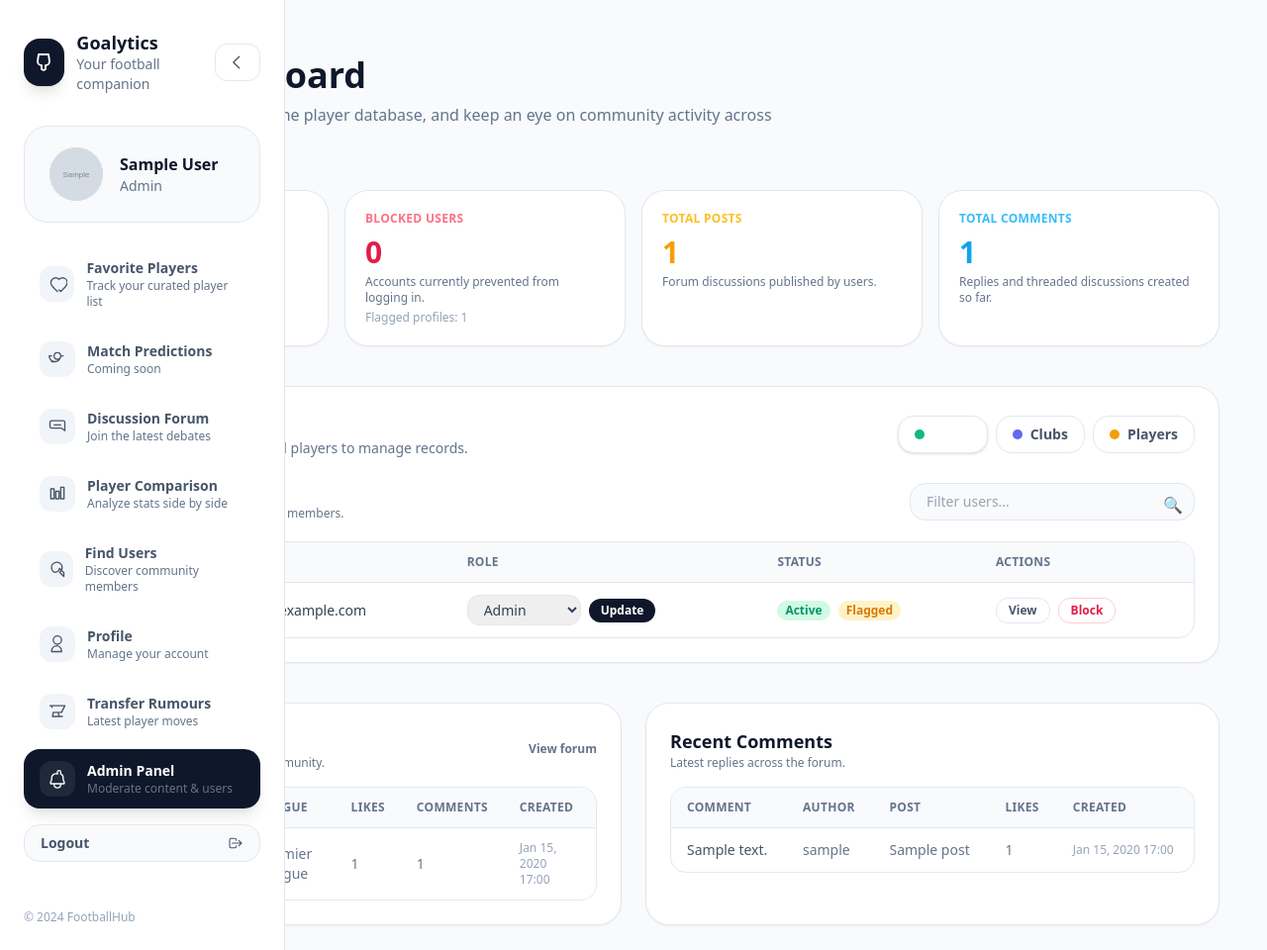
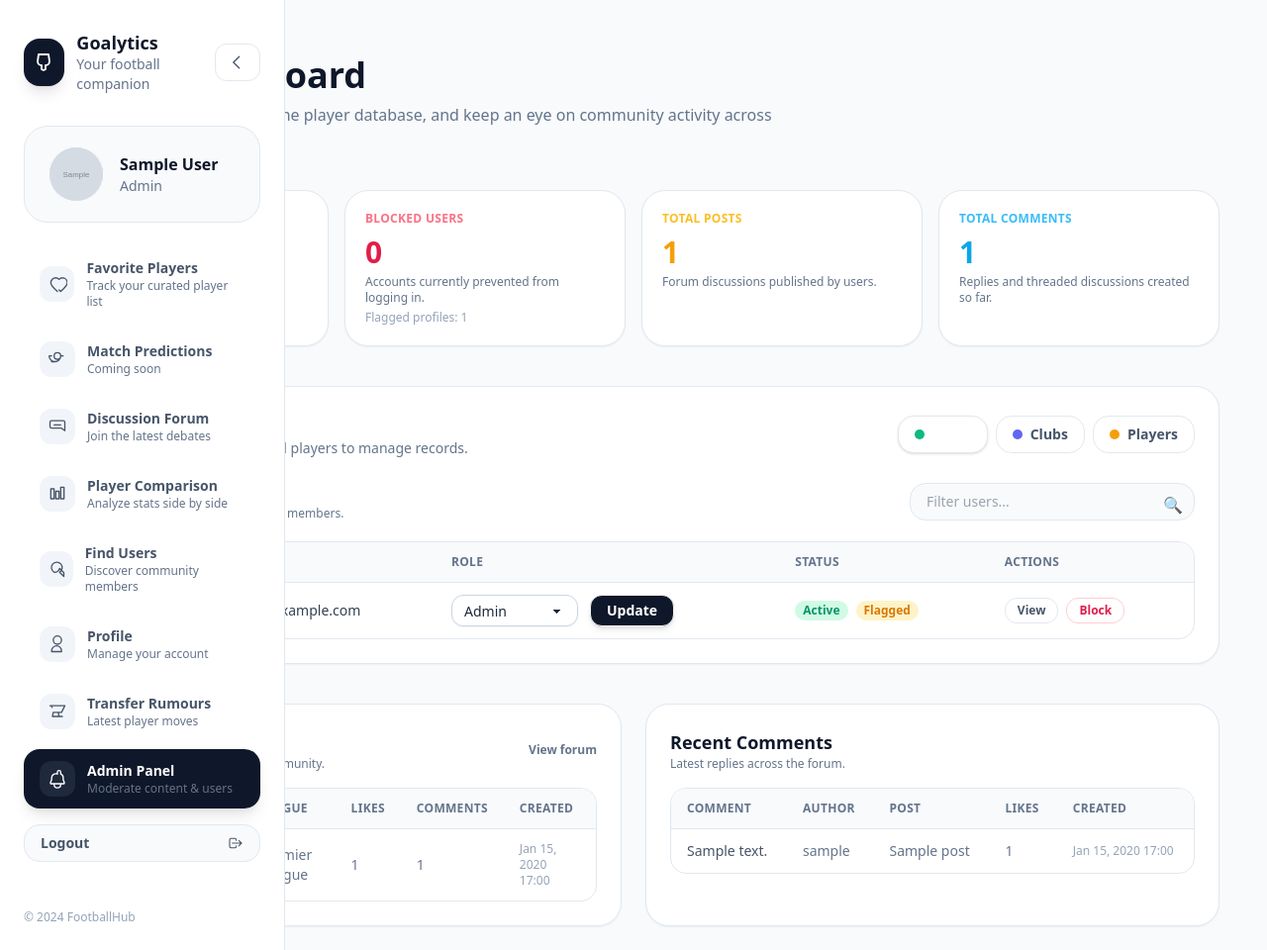
Before and after one commit to pbp-kelompok-B04/goalytics, a Django app: page /adminpanel/ in a window 1280 px wide. Shown: the whole page at 99% size. Run offline with Django 5.2, Linux system fonts and the light colour scheme; a user stored in the database is signed in; tables that the repository leaves empty hold one stand-in row (values such as "Sample post"); grey boxes marked "Sample" are stand-in pictures; some libraries are stand-ins or nearby versions.

Commit message:
update dropdown in adminpanel

```diff
--- a/adminpanel/templates/adminpanel/dashboard.html
+++ b/adminpanel/templates/adminpanel/dashboard.html
@@ -97,16 +97,22 @@
                     <td class="px-4 py-3 font-semibold text-slate-900">{{ user.username }}</td>
                     <td class="px-4 py-3">{{ user.email|default:"-" }}</td>
                     <td class="px-4 py-3">
-                      <form method="post" action="{% url 'adminpanel:update_user_role' user.id %}" class="flex flex-wrap items-center gap-2">
+                      <form method="post" action="{% url 'adminpanel:update_user_role' user.id %}" class="flex flex-wrap items-center gap-3">
                         {% csrf_token %}
-                        <select name="role" class="rounded-xl border border-slate-200 px-3 py-1 text-sm focus:border-slate-400 focus:outline-none focus:ring-2 focus:ring-slate-200"
-                                {% if user.username in locked_usernames %}disabled{% endif %}>
+
+                        <select name="role"
+                          class="select select-sm w-auto min-w-[8rem] rounded-xl border border-slate-300 bg-white text-slate-800 font-medium shadow-sm focus:outline-none focus:ring-2 focus:ring-slate-200 transition
+                          {% if user.username in locked_usernames %}opacity-60 cursor-not-allowed{% endif %}"
+                          {% if user.username in locked_usernames %}disabled{% endif %}>
                           {% for value, label in role_choices %}
                             <option value="{{ value }}" {% if profile.role == value %}selected{% endif %}>{{ label }}</option>
                           {% endfor %}
                         </select>
-                        <button type="submit" class="rounded-xl bg-slate-900 px-3 py-1 text-xs font-semibold text-white shadow-sm transition hover:bg-slate-800 {% if user.username in locked_usernames %}opacity-60 cursor-not-allowed{% endif %}"
-                                {% if user.username in locked_usernames %}disabled{% endif %}>
+
+                        <button type="submit"
+                          class="btn btn-sm rounded-xl bg-slate-900 text-white font-semibold px-4 py-2 shadow-md hover:bg-slate-800 transition
+                          {% if user.username in locked_usernames %}opacity-60 cursor-not-allowed{% endif %}"
+                          {% if user.username in locked_usernames %}disabled{% endif %}>
                           Update
                         </button>
                       </form>
```
